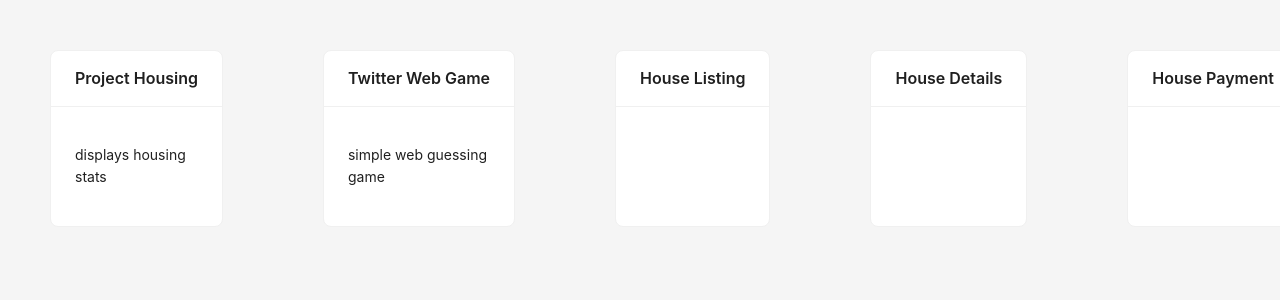
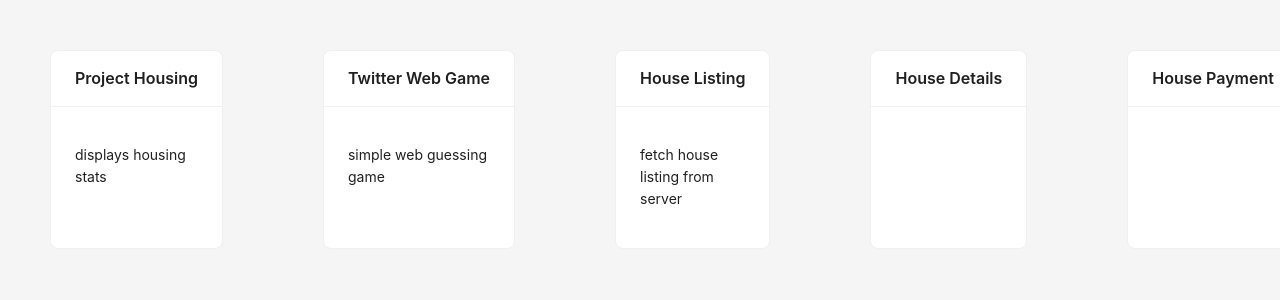
Before and after one commit to guowei42/todo-app, a React (Vite) app: page / in a window 1280 px wide. Shown: the top 300 px of the page. Built offline with nearby package versions, Linux system fonts and the light colour scheme; data requests are answered from the project's data file.

Commit message:
add child nav

```diff
--- a/db/db.json
+++ b/db/db.json
@@ -18,8 +18,8 @@
             "id": "22a36016-88c1-48b0-83da-c078ec1c416b",
             "parent": "72e07c05-ce00-43a6-995d-ec6b05a929ff",
             "title":"House Listing",
-            "summary": "",
-            "details": ""
+            "summary": "fetch house listing from server",
+            "details": "houses should be fetched as an array from server"
         },
         {
             "id": "98f33552-bf02-453b-84d5-2bf99b6a3f49",
--- a/src/features/TodoContent/components/TodoDetails.tsx
+++ b/src/features/TodoContent/components/TodoDetails.tsx
@@ -1,29 +1,31 @@
 import { Card, Form } from "antd";
 import TextArea from "antd/es/input/TextArea";
 import { useGetProjectQuery } from "../../../api/todoApi/todoInfo";
-import { Key } from "react";
+import { Key, useEffect } from "react";
+import { useForm } from "antd/es/form/Form";
 
 const TodoDetails = ({ id }: { id: Key }) => {
     const { data, isSuccess } = useGetProjectQuery(id);
+    const [form] = useForm();
+
+    useEffect(() => {
+        if (isSuccess) {
+            form.setFieldsValue({ details: data.details });
+        }
+    }, [isSuccess, data, form]);
 
     return (
-        <>
-            {isSuccess && (
         <Card
             title={data?.title}
             style={{ height: "100%", border: "1px solid black" }}
             bordered
         >
-                    <Form initialValues={{ details: data?.details }}>
+            <Form form={form}>
                 <Form.Item name="details">
-                            <TextArea
-                                style={{ height: "80vh", resize: "none" }}
-                            />
+                    <TextArea style={{ height: "80vh", resize: "none" }} />
                 </Form.Item>
             </Form>
         </Card>
-            )}
-        </>
     );
 };
 
--- a/src/features/TodoContent/components/TodoList.tsx
+++ b/src/features/TodoContent/components/TodoList.tsx
@@ -1,9 +1,14 @@
 import { Card } from "antd";
 import { useGetChildListQuery } from "../../../api/todoApi/todoInfo";
 import { Key } from "react";
+import { useNavigate } from "react-router";
 
 const TodoList = ({ id }: { id: Key }) => {
     const { data, isSuccess } = useGetChildListQuery(id);
+    const navigate = useNavigate();
+
+    const gotoProject = (id: Key) => navigate(`/project/${id}`);
+
     return (
         <>
             {isSuccess && data.map((e) => (
@@ -11,6 +16,7 @@
                     <Card
                         title={e.title}
                         style={{ width: "100%" }}
+                        onClick={() => gotoProject(e.id)}
                         bordered
                         hoverable
                     >
```
Lines whose indentation alone changed are shown as unchanged.
